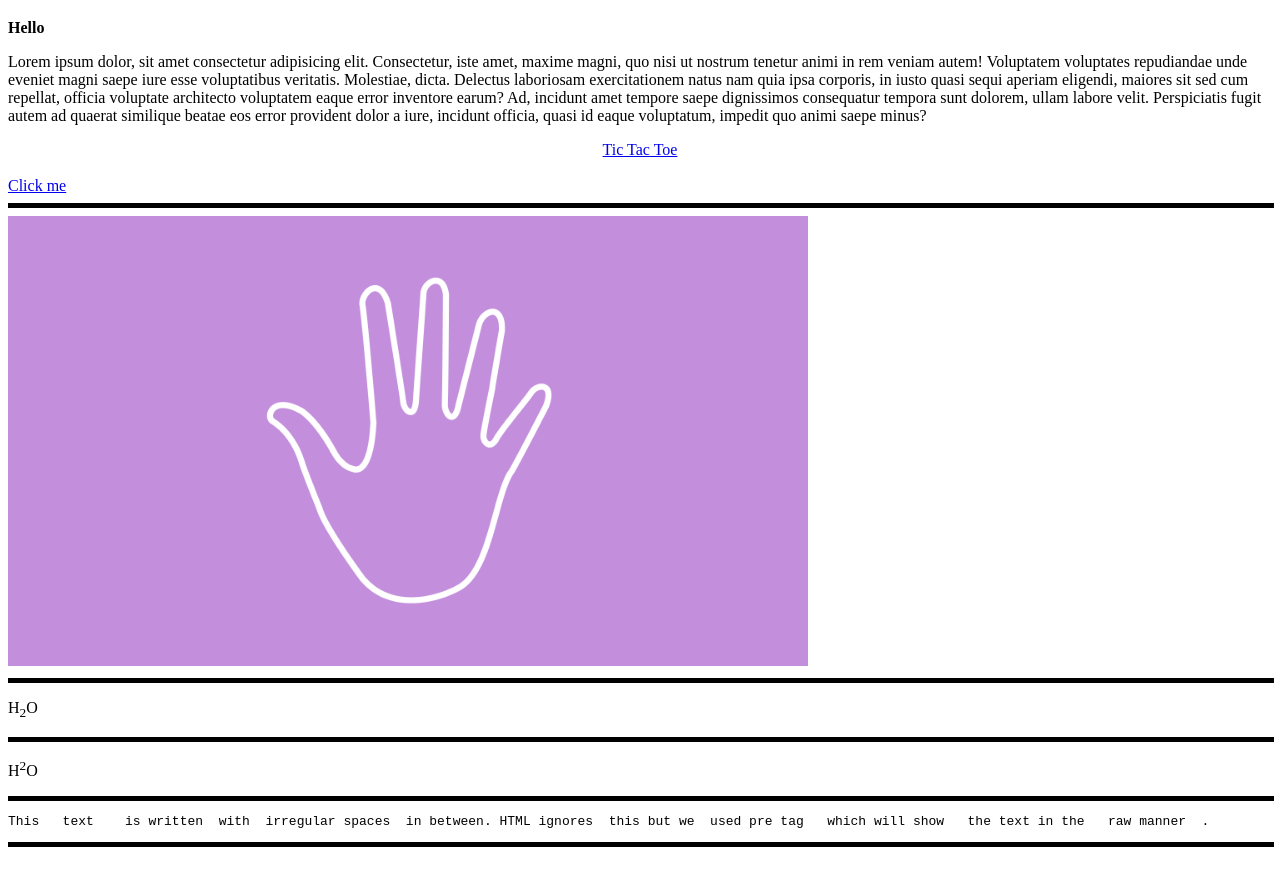
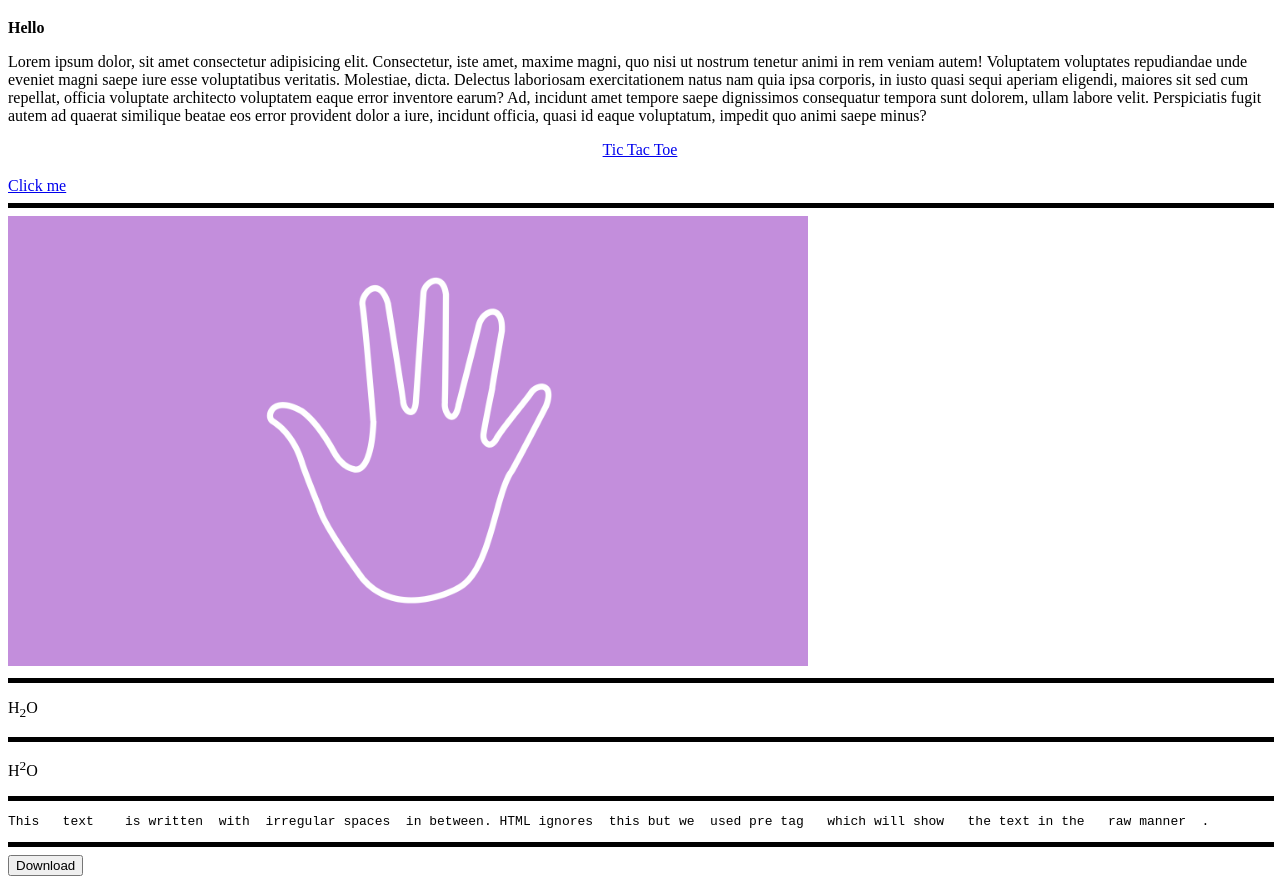
Before and after one commit to Sarthak-Kaushik/JavaScript-Practice, a plain HTML site: page Practice.html in a window 1280 px wide. Shown: the part 61-945 px from the top of the page. Before the commit the page ends 916 px from the top, so only its background shows below. Drawn offline with Linux system fonts and the light colour scheme.

Commit message:
Practicing html skills

```diff
--- a/Practice.html
+++ b/Practice.html
@@ -13,7 +13,7 @@
 
     <p>Lorem ipsum dolor, sit amet consectetur adipisicing elit. Consectetur, iste amet, maxime magni, quo nisi ut nostrum tenetur animi in rem veniam autem! Voluptatem voluptates repudiandae unde eveniet magni saepe iure esse voluptatibus veritatis. Molestiae, dicta. Delectus laboriosam exercitationem natus nam quia ipsa corporis, in iusto quasi sequi aperiam eligendi, maiores sit sed cum repellat, officia voluptate architecto voluptatem eaque error inventore earum? Ad, incidunt amet tempore saepe dignissimos consequatur tempora sunt dolorem, ullam labore velit. Perspiciatis fugit autem ad quaerat similique beatae eos error provident dolor a iure, incidunt officia, quasi id eaque voluptatum, impedit quo animi saepe minus?</p>
 
-    <!-- paragraph is writeen in p tag -->
+    <!-- paragraph is writen in p tag -->
 
     <div style="text-align: center;">
 
@@ -57,6 +57,8 @@
 
     <hr width="100%" size="5" color="black">
 
+    <button>Download</button>
+
 
 </body>
 </html>
```
Also changed, not shown: Practice.css (deleted).
